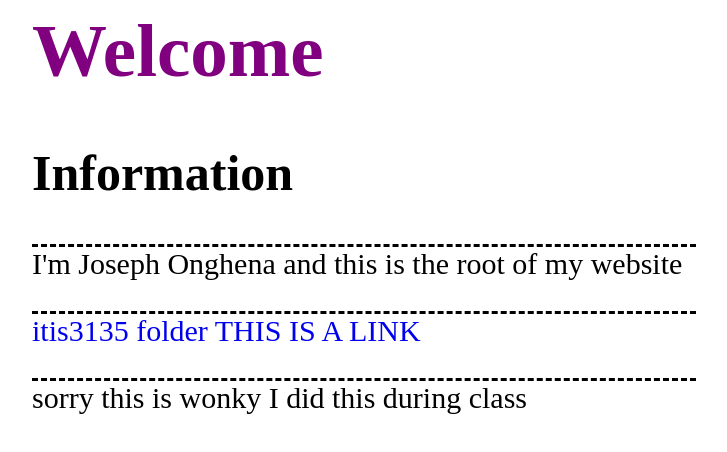
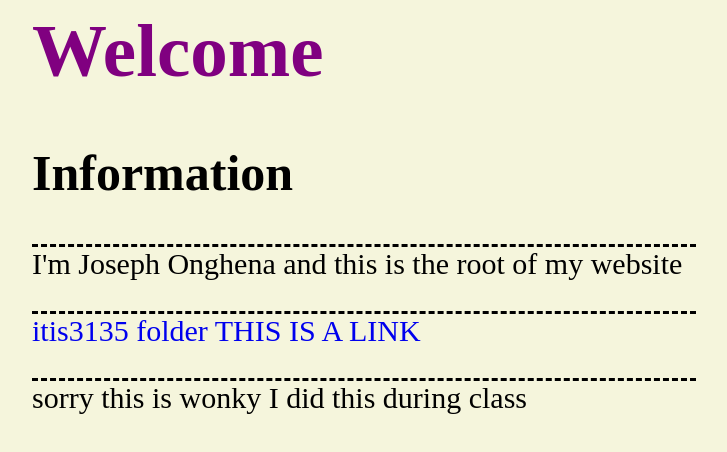
Before and after one commit to Joe-Ee/Joe-Ee.github.io, a plain HTML site: page index.html in a window 1280 px wide. Shown: the whole page, without its empty margins (276-1003 px from the left). Drawn offline with Linux system fonts and the light colour scheme.

Commit message:
bg color

```diff
--- a/index.html
+++ b/index.html
@@ -3,6 +3,10 @@
     <head>
         <title>The Jovial Ocelot | Joseph Onghena | ITIS 3135| template</title>
         <style>
+            body
+            {
+                background-color:beige;
+            }
             p
             {
                 font-size: 30px;
```
